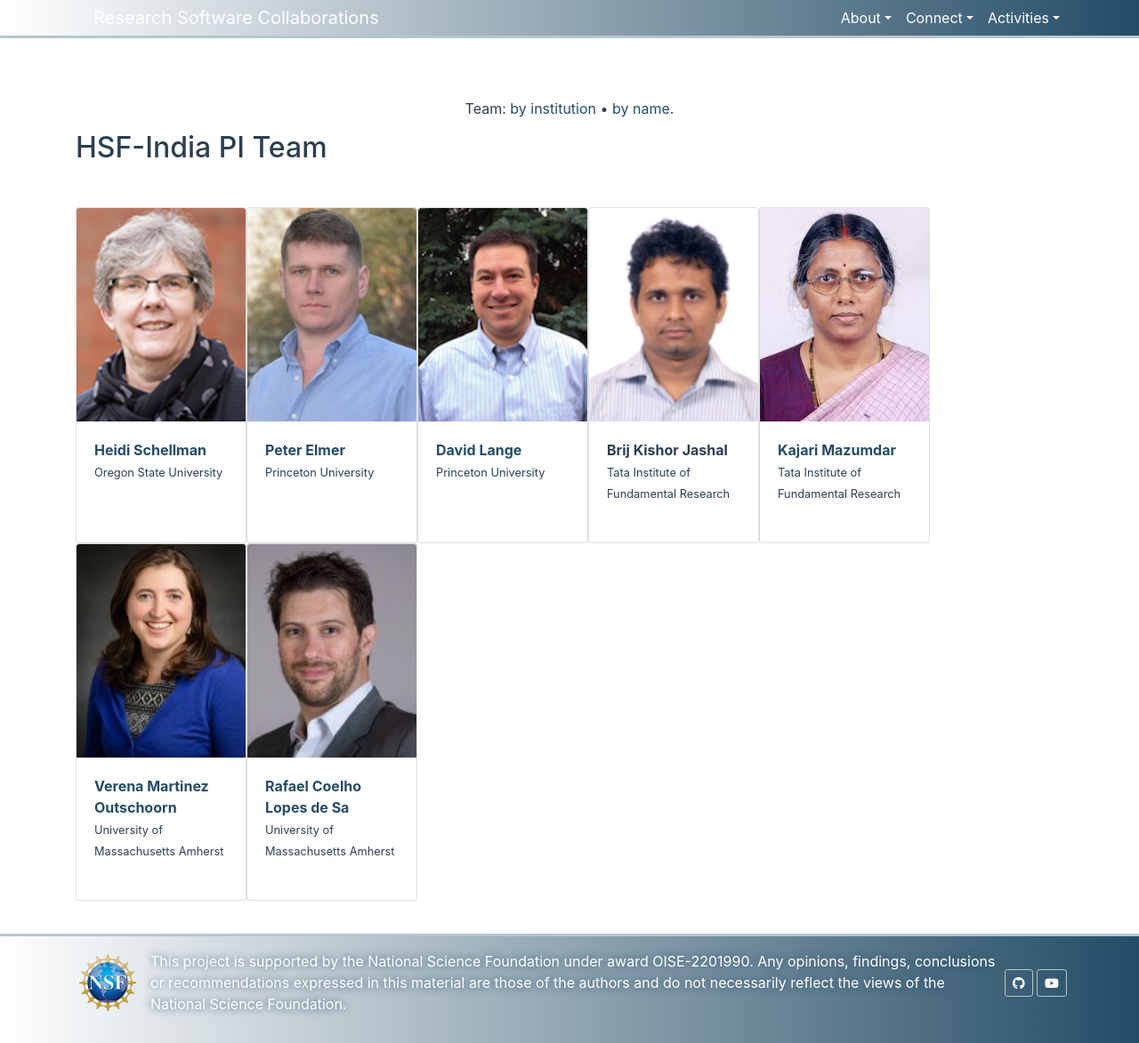
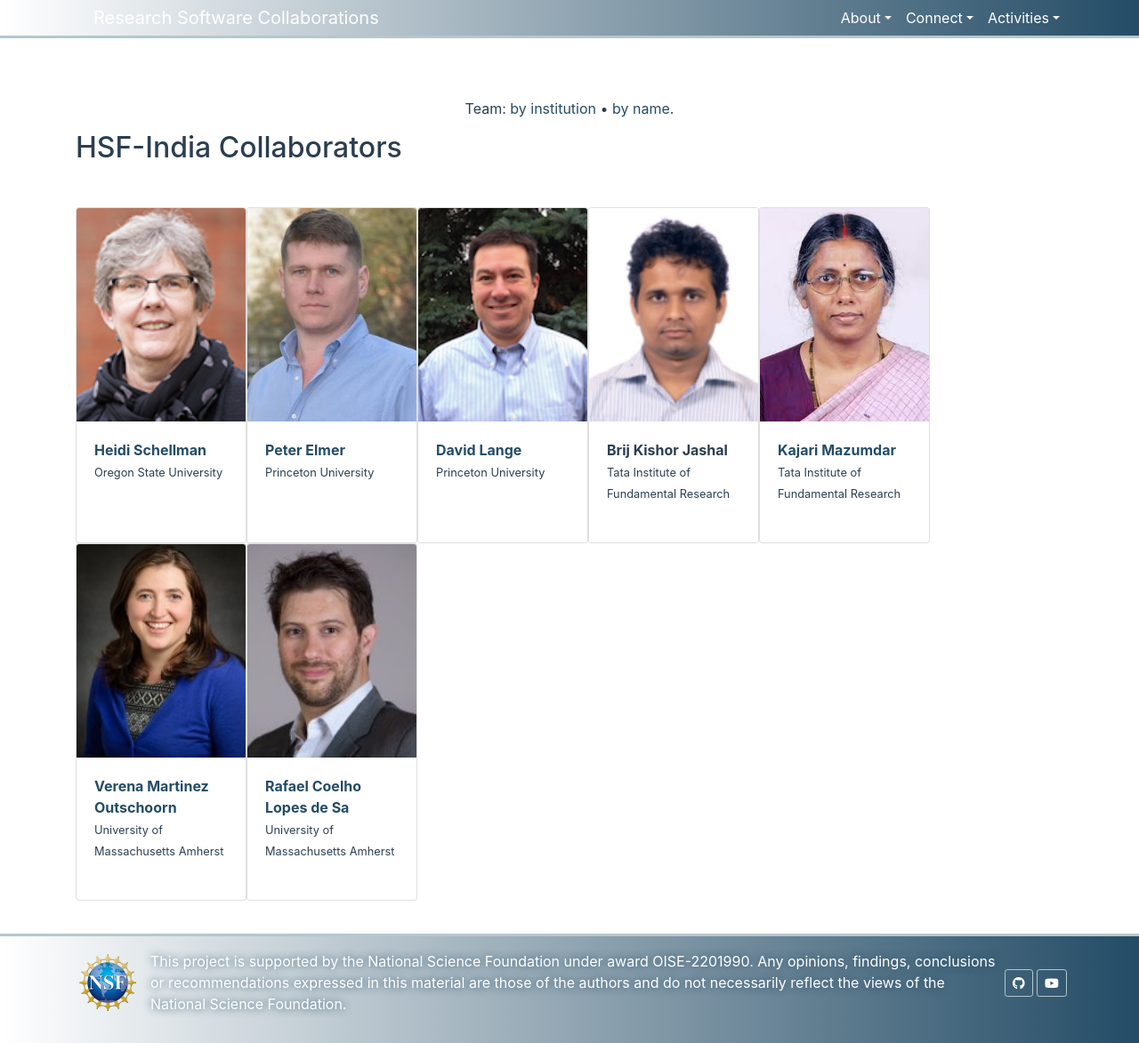
Before and after one commit to research-software-collaborations/research-software-collaborations.github.io, a Jekyll site: the page built from pages/about/team.md, in a window 1280 px wide and 1173 px high. Shown: the whole window at 89% size. Built offline with Jekyll 4.4.1, drawn with Linux system fonts in a browser that asks for light colours; cached includes are drawn as plain includes.

Commit message:
Correct label

```diff
--- a/pages/about/team.md
+++ b/pages/about/team.md
@@ -7,7 +7,7 @@ title: Institute Team
 {% include institution_list.html %}
 {% assign univs = institution_list | hash_fetch: site.data.universities %}
 
-<h2>HSF-India PI Team</h2><br>
+<h2>HSF-India Collaborators</h2><br>
 
 <div class="container-fluid">
   <div class="row">
```
